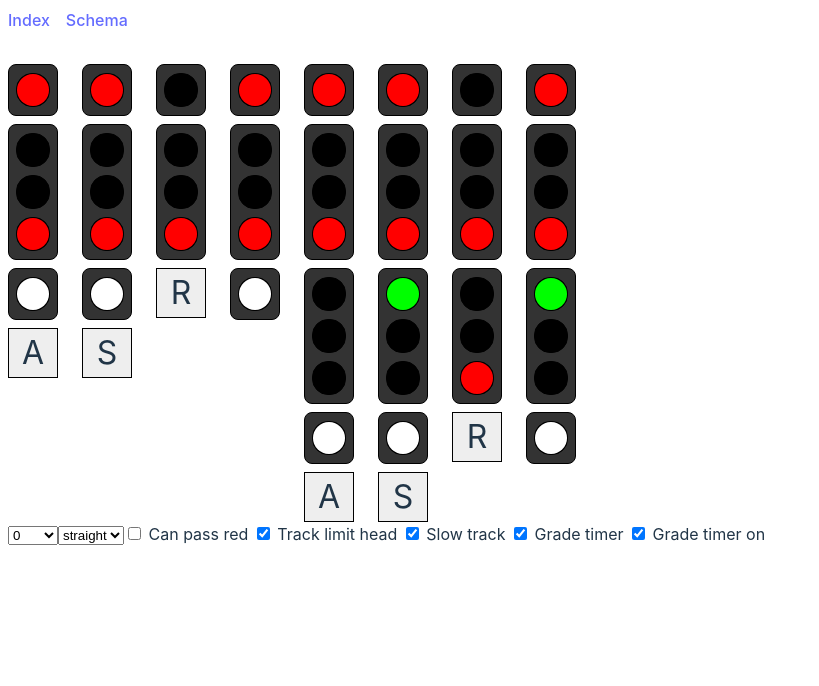
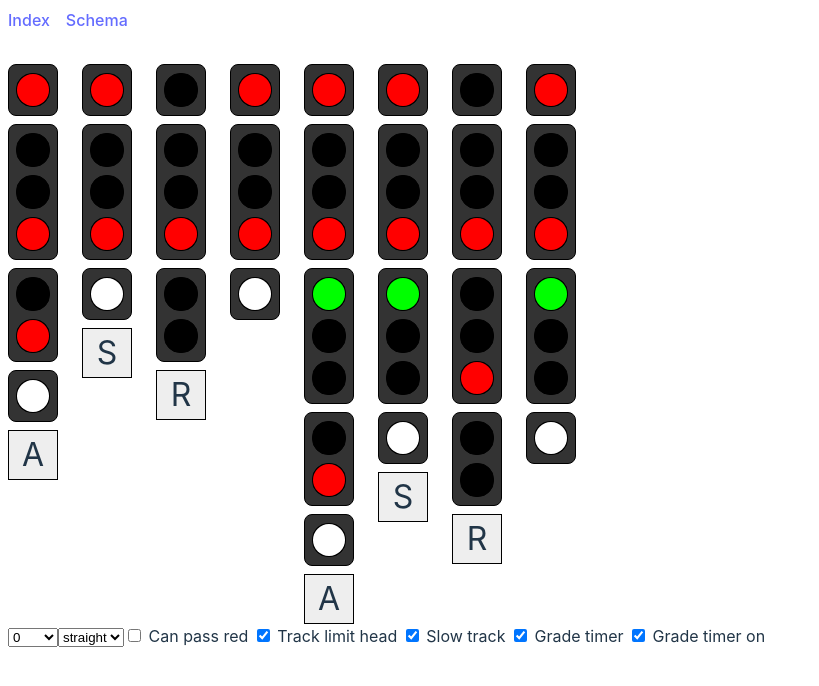
Before and after one commit to leon737/railway-signal, a Vue app: page / in a window 1280 px wide. Shown: the top 686 px of the page, without its empty margins (0-819 px from the left). Built offline with nearby package versions, Linux system fonts and the light colour scheme.

Commit message:
route annouce added

```diff
--- a/src/components/Signal.vue
+++ b/src/components/Signal.vue
@@ -12,8 +12,11 @@
 <script setup lang="ts">
 import SignalHead from "./SignalHead.vue";
 import Sign from "./Sign.vue";
-import { HeadType, SignalConfig, SignalData } from "../types";
-import { computed, ref } from "vue";
+import { SignalConfig, SignalData } from "../types";
+import { computed } from "vue";
+import useSignal from '../useSignal'
+
+const {getHeads} = useSignal()
 
 const props = defineProps<{
   config: SignalConfig;
@@ -22,24 +25,8 @@ const props = defineProps<{
 
 const letter = computed(() => props.config.sign);
 const signVisible = computed(() => !!props.config.sign);
-
-const heads = computed(() => {
-  const result: HeadType[] = []
-  if (props.config.hasTrackLimitHead) {
-    result.push(HeadType.TrackLimit)
-    result.push(HeadType.MiniSpeed)
-  }
-  else {
-    result.push(HeadType.Speed)
-  }
-  if (props.config.hasRouteHead) {
-    result.push(HeadType.Route)
-  }
-  if (props.config.hasGradeTimerHead) {
-    result.push(HeadType.GradeTime)
-  }
-  return result
-})
+const signalConfig = computed(() => props.config)
+const heads = getHeads(signalConfig)
 
 </script>
 <style scoped>
--- a/src/pages/Schema.vue
+++ b/src/pages/Schema.vue
@@ -3,7 +3,7 @@
       <input type="checkbox" v-model="showRepeaters" /> Show repeaters
       <div class="signals">
         <div v-for="(signal, index) in signals" class="signal">
-          <input type="checkbox" :checked="blocked[index]" @change="onUpdateBlocked(index)" />
+          <input type="checkbox" v-model="blocked[index]" />
           <input type="checkbox" v-model="hasRouteHead[index]" />
           <input type="checkbox" v-model="diversion[index]" />
           <input type="checkbox" v-model="hasTrackLimitHead[index]" />
@@ -27,24 +27,18 @@
     </div>
 </template>
 <script setup lang="ts">
-  import { computed, reactive, ref } from "vue";
+  import { computed, ref } from "vue";
   import Signal from "../components/Signal.vue";
   import { RouteDirection, SignalConfig, SignalData } from "../types";
+  import useSignal from "../useSignal";
+
+  const {checkCanPass} = useSignal()
 
   const showRepeaters = ref(true)
 
   const COUNT = 12
 
   const blocked = ref(new Array(COUNT).fill(false))
-  const onUpdateBlocked = (index: number) => {
-    for(let i = 0; i < blocked.value.length; ++i) {
-      if (i != index) {
-        blocked.value[i] = false
-      }
-    }
-    blocked.value[index] = true
-  }
-
   const hasRouteHead = ref(new Array(COUNT).fill(false))
   const diversion = ref(new Array(COUNT).fill(false))
   const hasTrackLimitHead = ref(new Array(COUNT).fill(false))
@@ -69,9 +63,9 @@
     for(let i = 0; i < COUNT; ++i) {
       result.push({
         ...model,
-        hasRouteHead: hasRouteHead.value[i] || hasRouteHead.value[i + 1],
+        hasRouteHead: hasRouteHead.value[i],
         hasTrackLimitHead: hasTrackLimitHead.value[i],
-        hasGradeTimerHead: hasGradeTimerHead.value[i] || hasGradeTimerHead.value[i + 1],
+        hasGradeTimerHead: hasGradeTimerHead.value[i],
         isRouteAnnouce: hasRouteHead.value[i + 1],
         isGradeTimerAnnounce: hasGradeTimerHead.value[i + 1],
         sign: (hasRouteHead.value[i + 1] ? 'A' : '') + (hasGradeTimerHead.value[i + 1] ? 'S' : '')
@@ -90,16 +84,33 @@
   })
 
   const data = computed(() => {
+    const getBlocksAhead = (blocked: boolean[], index: number) => {
+      let result = 0
+      for (let i = index; i <= COUNT; ++i) {
+        if (blocked[i]) {
+          break
+        }
+        result++
+      }
+      return result
+    }
+
     const result: SignalData[] = []
-    const blockedIndex = blocked.value.findIndex(x => !!x)
     for(let i = 0; i < signals.value.length; ++i) {
+      const blocksAhead = getBlocksAhead(blocked.value, i)
       result.push({
-      blocksClear: i < blockedIndex ? blockedIndex - i : 0,
-      canPassRed: canPassRed.value[i],
-      direction: diversion.value[signals.value[i].isRouteAnnouce ? i + 1 : i] ? RouteDirection.Divert : RouteDirection.Straight,
-      gradeTimerOn: gradeTimerOn.value[signals.value[i].isGradeTimerAnnounce ? i + 1 : i],
-      slowTrack: slowTrack.value[i]
+        blocksClear: blocksAhead,
+        canPassRed: canPassRed.value[i],
+        direction: diversion.value[i] ? RouteDirection.Divert : RouteDirection.Straight,
+        announceDirection: signals.value[i].isRouteAnnouce ? (diversion.value[i + 1] ? RouteDirection.Divert : RouteDirection.Straight) : RouteDirection.None,
+        gradeTimerOn: gradeTimerOn.value[i],
+        slowTrack: slowTrack.value[i],
+        announceGradeTimerOn: signals.value[i].isGradeTimerAnnounce ? gradeTimerOn.value[i + 1] : false,
+        canPassNextSignal: false
       })
+    }
+    for (let i = 0; i < result.length - 1; ++i) {
+      result[i].canPassNextSignal = checkCanPass(signals.value[i + 1], result[i + 1])
     }
     return result
   })
--- a/src/types.ts
+++ b/src/types.ts
@@ -2,6 +2,7 @@ export enum HeadType {
   Speed,
   MiniSpeed,
   Route,
+  RouteAnnouce,
   TrackLimit,
   GradeTime,
 }
@@ -34,4 +35,7 @@ export interface SignalData {
   direction: RouteDirection;
   gradeTimerOn: boolean;
   slowTrack: boolean;
+  announceGradeTimerOn: boolean;
+  announceDirection: RouteDirection;
+  canPassNextSignal: boolean;
 }
--- a/src/useSignal.ts
+++ b/src/useSignal.ts
@@ -7,6 +7,29 @@ const GREEN = '#0F0'
 const WHITE = '#FFF'
 
 export default function() {
+    const getHeads = (config: Ref<SignalConfig>) => {
+        return computed(() => {
+            const result: HeadType[] = []
+            if (config.value.hasTrackLimitHead) {
+              result.push(HeadType.TrackLimit)
+              result.push(HeadType.MiniSpeed)
+            }
+            else {
+              result.push(HeadType.Speed)
+            }
+            if (config.value.hasRouteHead) {
+              result.push(HeadType.Route)
+            }
+            if (config.value.isRouteAnnouce) {
+                result.push(HeadType.RouteAnnouce)
+            }
+            if (config.value.hasGradeTimerHead || config.value.isGradeTimerAnnounce) {
+              result.push(HeadType.GradeTime)
+            }
+            return result
+          })
+    }
+
     const getHead = (headType: Ref<HeadType>, config: Ref<SignalConfig>, data: Ref<SignalData>) => {
         return computed(() => {
             switch(headType.value) {
@@ -20,13 +43,16 @@ export default function() {
                     return [makeLight(GREEN, isRouteLightOn(config.value, data.value, RouteDirection.Straight), isRouteLightFlashing(config.value, RouteDirection.Straight)),
                         makeLight(YELLOW,isRouteLightOn(config.value, data.value, RouteDirection.Divert), isRouteLightFlashing(config.value, RouteDirection.Divert)),
                         makeLight(RED, isRouteLightOn(config.value, data.value, RouteDirection.None), isRouteLightFlashing(config.value, RouteDirection.None))]
+                case HeadType.RouteAnnouce:
+                    return [makeLight(YELLOW, isRouteAnnounceLightOn(config.value, data.value, RouteDirection.Divert), isRouteAnnounceLightFlashing(config.value, data.value, RouteDirection.Divert)),
+                        makeLight(RED,isRouteAnnounceLightOn(config.value, data.value, RouteDirection.None), isRouteAnnounceLightFlashing(config.value, data.value, RouteDirection.None))]
                 case HeadType.Speed:
                     return [makeLight(RED, isSpeedLimitExtraRedLightOn(config.value, data.value), isSpeedLimitExtraRedLightFlashing()),
                         makeLight(GREEN, isSpeedLightOn(data.value, 2), isSpeedLightFlashing(config.value, data.value, 2)),
                         makeLight(YELLOW, isSpeedLightOn(data.value, 1), isSpeedLightFlashing(config.value, data.value, 1)),
                         makeLight(RED, isSpeedLightOn(data.value, 0), isSpeedLightFlashing(config.value, data.value, 0))]
                 case HeadType.GradeTime:
-                    return [makeLight(WHITE, isGradeTimeWhiteLightOn(data.value), isGradeTimeWhiteLightFlashing(config.value))]
+                    return [makeLight(WHITE, isGradeTimeWhiteLightOn(data.value), isGradeTimeWhiteLightFlashing(config.value, data.value))]
             }
         })
     }
@@ -78,30 +104,48 @@ export default function() {
     }
 
     const isRouteLightOn = (config: SignalConfig, data: SignalData, direction: RouteDirection): boolean => {
-        const canPass = data.canPassRed || (config.hasGradeTimerHead && data.gradeTimerOn)
+        const canPass = checkCanPass(config, data)
         switch(direction) {
             case RouteDirection.None:
                 return  data.blocksClear < 1 && !canPass
             case RouteDirection.Straight:
-                return data.direction == RouteDirection.Straight && !config.isRouteAnnouce && (data.blocksClear > 0 || canPass)
+                return data.direction == RouteDirection.Straight && canPass
             case RouteDirection.Divert:
-                return data.direction == RouteDirection.Divert && (data.blocksClear > 0 || canPass)
+                return data.direction == RouteDirection.Divert && canPass
         }
     }
 
     const isRouteLightFlashing = (config: SignalConfig, direction: RouteDirection): boolean => {
-        return config.isRouteAnnouce && direction != RouteDirection.None
+        return false
+    }
+
+    const isRouteAnnounceLightOn = (config: SignalConfig, data: SignalData, direction: RouteDirection): boolean => {
+        const canPass = checkCanPass(config, data)
+        switch(direction) {
+            case RouteDirection.None:
+                return !data.canPassNextSignal && canPass
+            case RouteDirection.Straight:
+                return false
+            case RouteDirection.Divert:
+                return data.announceDirection == RouteDirection.Divert && (data.blocksClear > 1 || canPass) && data.canPassNextSignal
+        }
+    }
+
+    const isRouteAnnounceLightFlashing = (config: SignalConfig, data: SignalData, direction: RouteDirection): boolean => {
+        return true
     }
 
     const isGradeTimeWhiteLightOn = (data: SignalData): boolean => {
-        return data.gradeTimerOn && data.blocksClear < 2
+        return (data.gradeTimerOn && data.blocksClear < 2) || (data.announceGradeTimerOn && data.blocksClear > 0 && data.blocksClear < 3)
     }
 
-    const isGradeTimeWhiteLightFlashing = (config: SignalConfig): boolean => {
-        return config.isGradeTimerAnnounce
+    const isGradeTimeWhiteLightFlashing = (config: SignalConfig, data: SignalData): boolean => {
+        return config.isGradeTimerAnnounce && data.announceGradeTimerOn
     }
 
+    const checkCanPass = (config: SignalConfig, data: SignalData) => {
+        return  data.blocksClear > 0 || data.canPassRed || (config.hasGradeTimerHead && data.gradeTimerOn)
+    }
 
-
-    return {getHead}
+    return {getHeads, getHead, checkCanPass}
 }
```
